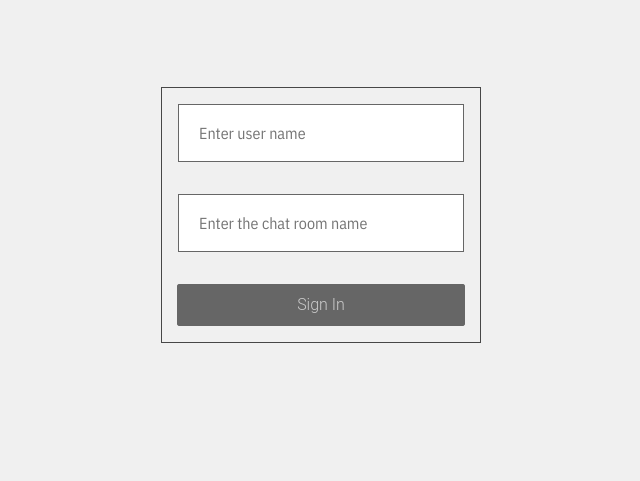
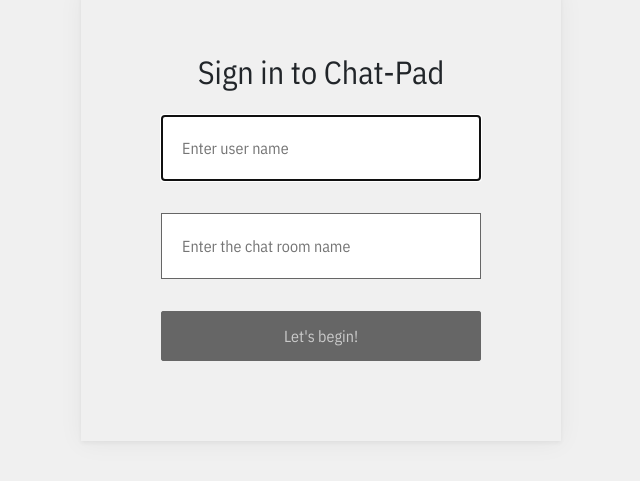
Before and after one commit to sahiljohari/messenger-app, a React (Create React App) app in the folder client/: page / in a window 1280 px wide. Shown: the part 181-662 px from the top of the page, without its empty margins (319-959 px from the left). Built offline with nearby package versions, Linux system fonts and the light colour scheme.

Commit message:
Login screen redesigned

```diff
--- a/client/src/components/Login/Login.js
+++ b/client/src/components/Login/Login.js
@@ -2,9 +2,10 @@ import React, { useState } from "react";
 import { Link } from "react-router-dom";
 import cx from "classnames";
 import styles from "./Login.module.css";
-
 import TextInput from "../common/TextInput/TextInput";
+import Section from "../common/Section/Section";
 import { clientUrls } from "../../clientUrls";
+import messages from "./messages";
 
 const Login = ({ location }) => {
   const [userName, setUserName] = useState("");
@@ -15,6 +16,7 @@ const Login = ({ location }) => {
   const formComponents = [
     {
       value: userName,
+      autoFocus: true,
       placeholder: "Enter user name",
       onChange: (e) => setUserName(e.target.value),
     },
@@ -41,8 +43,10 @@ const Login = ({ location }) => {
   const isValid = !!userName && !!chatRoom;
 
   return (
-    <div className={styles.root}>
-      <>
+    <Section
+      header={messages.login_header.defaultMessage}
+      className={styles.root}
+    >
       {renderForm(formComponents)}
       <Link to={`${clientUrls.chat}?name=${userName}&room=${chatRoom}`}>
         <button
@@ -55,14 +59,15 @@ const Login = ({ location }) => {
           }
           type="submit"
         >
-            Sign In
+          {messages.submit_button_label.defaultMessage}
         </button>
       </Link>
       {pathname === clientUrls.forbidden && (
-          <p className={styles.errorMessage}>Username already in use</p>
+        <p className={styles.errorMessage}>
+          {messages.username_error_message.defaultMessage}
+        </p>
       )}
-      </>
-    </div>
+    </Section>
   );
 };
 
--- a/client/src/components/Login/Login.module.css
+++ b/client/src/components/Login/Login.module.css
@@ -3,20 +3,26 @@
   flex-direction: column;
   place-content: space-evenly;
   min-width: 20rem;
-  border: solid 1px #474747;
+  box-shadow: 0 2px 4px rgba(0, 0, 0, 0.05), 0 2px 24px rgba(0, 0, 0, 0.05);
+  padding: 4rem;
+}
+
+.root a:focus,
+a:visited {
+  outline: none;
 }
 
 .submitButton {
-  width: 18rem;
+  width: 20rem;
   display: inline-block;
-  padding: 0.5rem;
+  padding: 0.75rem;
   border: 0.05rem solid #2167ff;
   margin: 1rem 0;
   border-radius: 0.12rem;
   box-sizing: border-box;
   text-decoration: none;
-  font-family: "Roboto", sans-serif;
   font-weight: 300;
+  font-size: 1rem;
   background: #ffffff;
   text-align: center;
   transition: all 0.2s;
--- /dev/null
+++ b/client/src/components/Login/messages.js
@@ -0,0 +1,13 @@
+const messages = {
+  login_header: {
+    defaultMessage: "Sign in to Chat-Pad",
+  },
+  submit_button_label: {
+    defaultMessage: "Let's begin!",
+  },
+  username_error_message: {
+    defaultMessage: "Username already in use",
+  },
+};
+
+export default messages;
--- a/client/src/components/Logout/Logout.js
+++ b/client/src/components/Logout/Logout.js
@@ -3,15 +3,18 @@ import { Link } from "react-router-dom";
 import styles from "./Logout.module.css";
 import { clientUrls } from "../../clientUrls";
 import messages from "./messages";
+import Section from "../common/Section/Section";
 
 const Logout = () => {
   return (
-    <div className={styles.root}>
-      <h2>{messages.logout_message.defaultMessage}</h2>
+    <Section
+      header={messages.logout_message.defaultMessage}
+      className={styles.root}
+    >
       <Link to={clientUrls.root}>
         {messages.login_again_message.defaultMessage}
       </Link>
-    </div>
+    </Section>
   );
 };
 
--- a/client/src/components/Logout/Logout.module.css
+++ b/client/src/components/Logout/Logout.module.css
@@ -12,6 +12,7 @@
   text-decoration: none;
   color: #000000;
   transition: all 0.4s;
+  width: 100%;
 }
 
 .root a:hover {
@@ -19,3 +20,7 @@
   color: #000000;
   border: 1px solid #1c1c1c;
 }
+
+.root a:focus {
+  outline: none;
+}
--- /dev/null
+++ b/client/src/components/common/Section/Section.js
@@ -0,0 +1,14 @@
+import React from "react";
+import styles from "./Section.module.css";
+import cx from "classnames";
+
+const Section = ({ header, children, className }) => {
+  return (
+    <div className={cx(styles.root, className)}>
+      <h2>{header}</h2>
+      {children}
+    </div>
+  );
+};
+
+export default Section;
--- /dev/null
+++ b/client/src/components/common/Section/Section.module.css
@@ -0,0 +1,3 @@
+.root {
+  align-items: center;
+}
--- a/client/src/components/common/TextInput/TextInput.module.css
+++ b/client/src/components/common/TextInput/TextInput.module.css
@@ -1,5 +1,7 @@
 .root {
   margin: 1rem;
-  padding: 1rem 1.25rem;
+  padding: 1.25rem;
   border: 0.5px solid #666666;
+  width: 20rem;
+  font-size: 1rem;
 }
```
Lines whose indentation alone changed are shown as unchanged.
